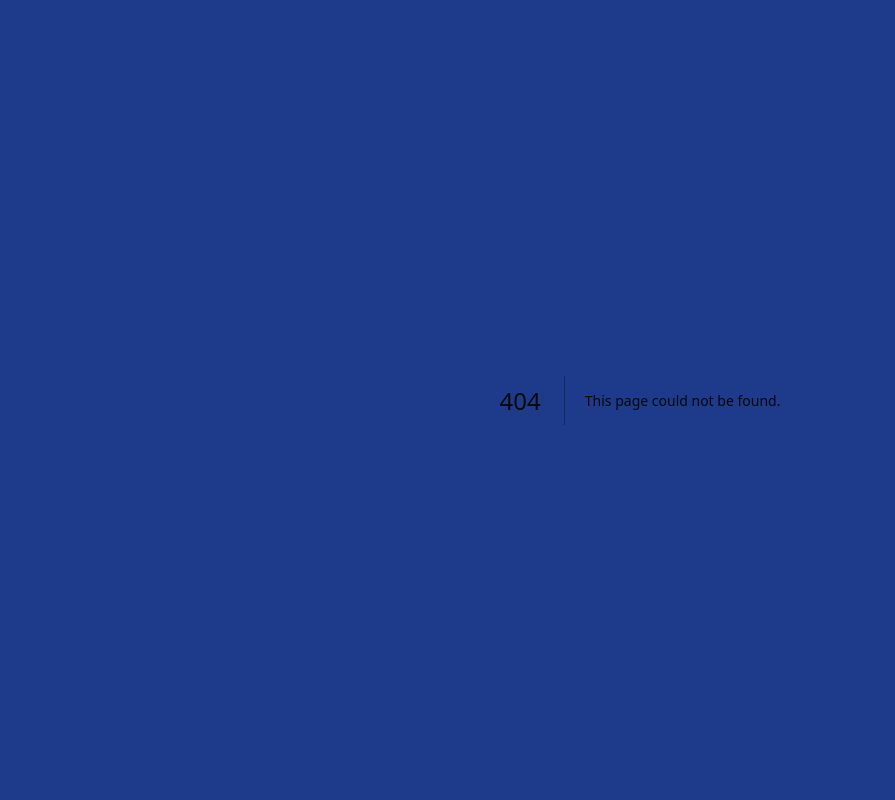
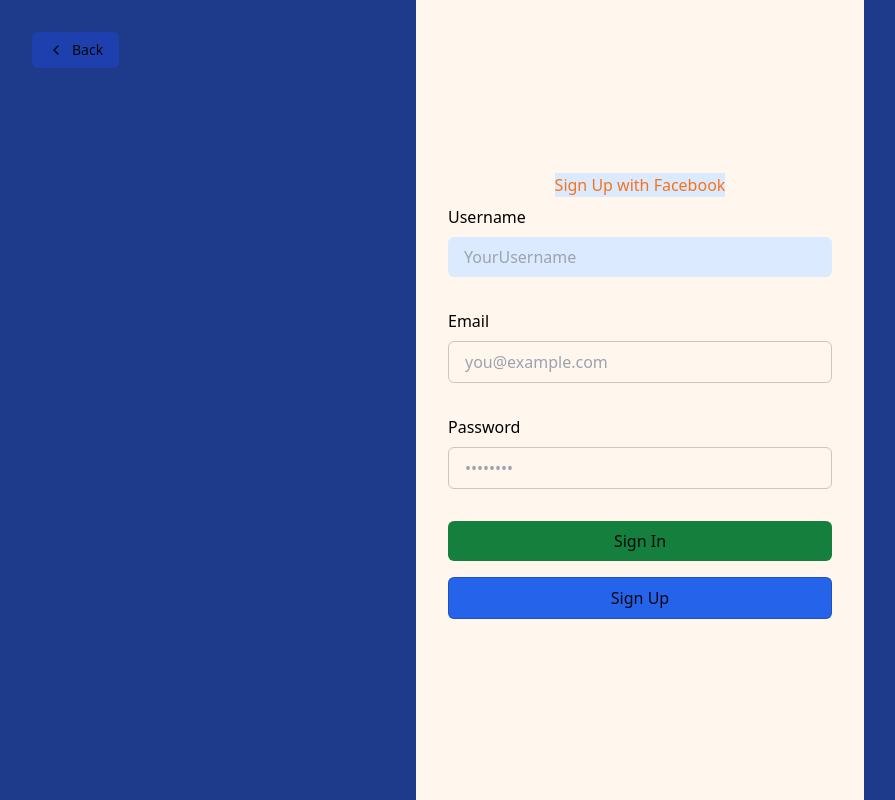
Before and after one commit to CodeDroid999/Sync-my-soc, a Next.js app: page /facbook-sign-in in a window 1280 px wide. Before the commit this address had no page. Shown: the whole page, without its empty margins (0-895 px from the left). Built offline with nearby package versions, Linux system fonts and the light colour scheme.

Commit message:
add facebook signin page

```diff
--- /dev/null
+++ b/app/facbook-sign-in/messages.tsx
@@ -0,0 +1,23 @@
+'use client'
+
+import { useSearchParams } from 'next/navigation'
+
+export default function Messages() {
+  const searchParams = useSearchParams()
+  const error = searchParams.get('error')
+  const message = searchParams.get('message')
+  return (
+    <>
+      {error && (
+        <p className="mt-4 p-4 bg-foreground/10 text-foreground text-center text-red-600 bg-blue-100">
+          {error}
+        </p>
+      )}
+      {message && (
+        <p className="mt-4 p-4 bg-foreground/10 text-foreground text-center text-green-700 border-green-700 rounded-md ">
+          {message}
+        </p>
+      )}
+    </>
+  )
+}
--- /dev/null
+++ b/app/facbook-sign-in/page.tsx
@@ -0,0 +1,82 @@
+import SignUpWithFacebookButton from '@/components/FacebookSignupButton';
+import Link from 'next/link';
+import Messages from './messages';
+
+export default function Login() {
+
+
+  return (
+    <div className="flex-1 flex flex-col w-full px-8 sm:max-w-md justify-center gap-2 bg-orange-50">
+      <Link
+        href="/"
+        className="absolute left-8 top-8 py-2 px-4 rounded-md no-underline text-foreground bg-blue-800   flex items-center group text-sm"
+      >
+        <svg
+          xmlns="http://www.w3.org/2000/svg"
+          width="24"
+          height="24"
+          viewBox="0 0 24 24"
+          fill="none"
+          stroke="currentColor"
+          strokeWidth="2"
+          strokeLinecap="round"
+          strokeLinejoin="round"
+          className="mr-2 h-4 w-4 transition-transform group-hover:-translate-x-1"
+        >
+          <polyline points="15 18 9 12 15 6" />
+        </svg>{' '}
+        Back
+      </Link>
+
+      <form
+        className="flex-1 flex flex-col w-full justify-center gap-2 text-foreground"
+        action="/auth/sign-in"
+        method="post"
+      >
+        <div className="flex w-full space-x-2 align-center justify-center">
+          <SignUpWithFacebookButton />
+        </div>
+        <label className="text-md text-black " htmlFor="username">
+          Username
+        </label>
+        <input
+          className="rounded-md px-4 py-2 bg-blue-100 borderborder-gray-400 mb-6 text-black"
+          name="username"
+          placeholder="YourUsername"
+          required
+        />
+
+        <label className="text-md text-black" htmlFor="email">
+          Email
+        </label>
+        <input
+          className="rounded-md px-4 py-2 bg-inherit border mb-6 text-black"
+          name="email"
+          placeholder="you@example.com"
+          required
+        />
+        <label className="text-md text-black" htmlFor="password">
+          Password
+        </label>
+        <input
+          className="rounded-md px-4 py-2 bg-inherit border mb-6 text-black"
+          type="password"
+          name="password"
+          placeholder="••••••••"
+          required
+        />
+        <button className="bg-green-700 hover:bg-green-900 rounded-md px-4 py-2 text-foreground mb-2">
+          Sign In
+        </button>
+        <button
+          formAction="/auth/sign-up"
+          className="border bg-blue-600 hover:bg-blue-900 border-foreground/20 rounded-md px-4 py-2 text-foreground mb-2"
+        >
+          Sign Up
+        </button>
+        {/* Messages component for displaying notifications */}
+        <Messages />
+      </form>
+    </div>
+  );
+}
```
